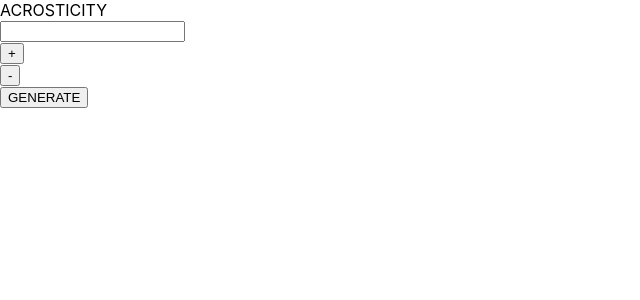
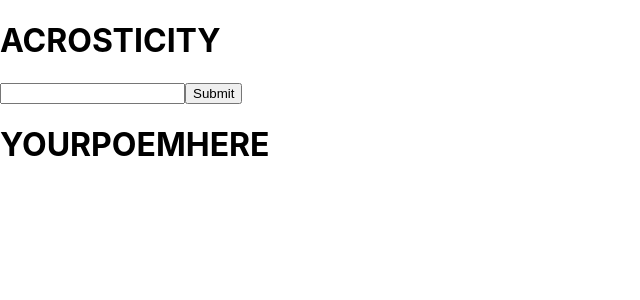
Before and after one commit to swaddell7/acrosticity-app, a React (Create React App) app: page / in a window 1280 px wide. Shown: the top 300 px of the page, without its empty margins (0-640 px from the left). Built offline with nearby package versions, Linux system fonts and the light colour scheme.

Commit message:
saving word and displaying poem

```diff
--- a/src/AcrosticContainer.js
+++ b/src/AcrosticContainer.js
@@ -1,40 +1,29 @@
 import React, {Component} from 'react';
-import Letter from './Letter';
-import AddLetterButton from './AddLetterButton';
-import RemoveLetterButton from './RemoveLetterButton';
-import GenerateButton from './GenerateButton';
+import WordForm from './WordForm';
+import DisplayPoem from './DisplayPoem';
 
 class AcrosticContainer extends Component {
 
-  constructor(props) {
-    super(props);
-    this.state = {
-      letters: 1
-    }
+  state = {
+    word: '',
+    letters: []
   }
 
-  addLetter = () => {
-    this.setState({ letters: this.state.letters + 1 })
+  handleChange = event => {
+    this.setState({
+      word: event.target.value,
+      letters: event.target.value.split('')
+    })
   }
-
-  removeLetter = () => {
-    this.setState ({ letters: this.state.letters - 1 })
-  }
-
-
-  // renderLetters() {
-  //   for (let letters = 0; letters < this.state.letters; letters++) {
-  //     return <Letter />
-  //   }
-  // }
 
   render() {
     return (
       <>
-        <Letter />
-        <AddLetterButton onClick={ this.addLetter }/>
-        <RemoveLetterButton onClick={ this.removeLetter }/>
-        <GenerateButton />
+        <WordForm
+          wordData={this.state}
+          handleChange={this.handleChange}
+        />
+        <DisplayPoem wordData={this.state}/>
       </>
     );
   }
--- a/src/AddLetterButton.js
+++ /dev/null
@@ -1,22 +0,0 @@
-import React, {Component} from 'react';
-
-class AddLetterButton extends Component {
-
-  // addLetter() {
-  //   this.setState({ letters: this.state.letters + 1 })
-  // }
-
-  // removeLetter() {
-  //   this.setState ({ letters: this.state.letters - 1 })
-  // }
-
-  render() {
-    return (
-      <div>
-        <button onClick={ this.props.onClick }>+</button>
-      </div>
-    );
-  }
-}
-
-export default AddLetterButton;
--- a/src/App.js
+++ b/src/App.js
@@ -10,7 +10,9 @@ import AcrosticContainer from './AcrosticContainer';
 function App() {
   return (
     <div className="App">
-      <header className="App-header">ACROSTICITY</header>
+      <header className="App-header">
+        <h1>ACROSTICITY</h1>
+      </header>
       <AcrosticContainer />
     </div>
   );
--- /dev/null
+++ b/src/DisplayPoem.js
@@ -0,0 +1,19 @@
+import React, {Component} from 'react';
+
+class DisplayPoem extends Component {
+
+  state = {
+      words: []
+  }
+
+  render() {
+    return (
+      <div>
+        <h1>YOURPOEMHERE</h1>
+      </div>
+    )
+  }
+}
+
+
+export default DisplayPoem;
--- a/src/GenerateButton.js
+++ /dev/null
@@ -1,14 +0,0 @@
-import React, {Component} from 'react';
-
-class GenerateButton extends Component {
-
-  render() {
-    return (
-      <div>
-        <button>GENERATE</button>
-      </div>
-    )
-  }
-}
-
-export default GenerateButton;
--- a/src/Letter.js
+++ /dev/null
@@ -1,27 +0,0 @@
-// import { render } from '@testing-library/react';
-import React, {Component} from 'react';
-
-class Letter extends Component {
-  constructor(props) {
-    super(props);
-    this.state = {
-      id: null
-    }
-  }
-
-  //set state of letter input form field on change
-  handleChange(event) {
-    this.setState({ id: event.target.value })
-  }
-
-  render() {
-    return (
-      <form>
-        <input type="text" onChange={ event => this.handleChange(event)}></input>
-      </form>
-    )
-  }
-}
-
-
-export default Letter;
--- a/src/RemoveLetterButton.js
+++ /dev/null
@@ -1,15 +0,0 @@
-import React, {Component} from 'react';
-
-class RemoveLetterButton extends Component {
-
-  render() {
-    return (
-      <div>
-        <button onClick={ this.props.onClick }>-</button>
-      </div>
-    )
-  }
-
-}
-
-export default RemoveLetterButton;
--- /dev/null
+++ b/src/WordForm.js
@@ -0,0 +1,45 @@
+// import { render } from '@testing-library/react';
+import React, {Component} from 'react';
+
+class WordForm extends Component {
+  // constructor(props) {
+  //   super(props);
+  //   this.state = {
+  //     word: null,
+  //     letters: []
+  //   }
+  // }
+
+  // //set state of letter input form field on change
+  // handleChange = event => {
+  //   this.setState({
+  //     word: event.target.value,
+  //     letters: event.target.value.split('')
+  //    })
+  // }
+
+  // //handle submitting form
+  handleSubmit = event => {
+    event.preventDefault();
+    let formData = { letters: this.state.letters };
+    console.log(formData)
+  }
+
+  render() {
+    return (
+      <div>
+        <form onSubmit={ event => this.handleSubmit(event) }>
+          <input
+            type="text"
+            onChange={ event => this.props.handleChange(event) }
+            value={this.props.wordData.word}
+          ></input>
+          <input type="submit"></input>
+        </form>
+      </div>
+    )
+  }
+}
+
+
+export default WordForm;
```
Also changed, not shown: src/App.css (line endings or trailing spaces).
